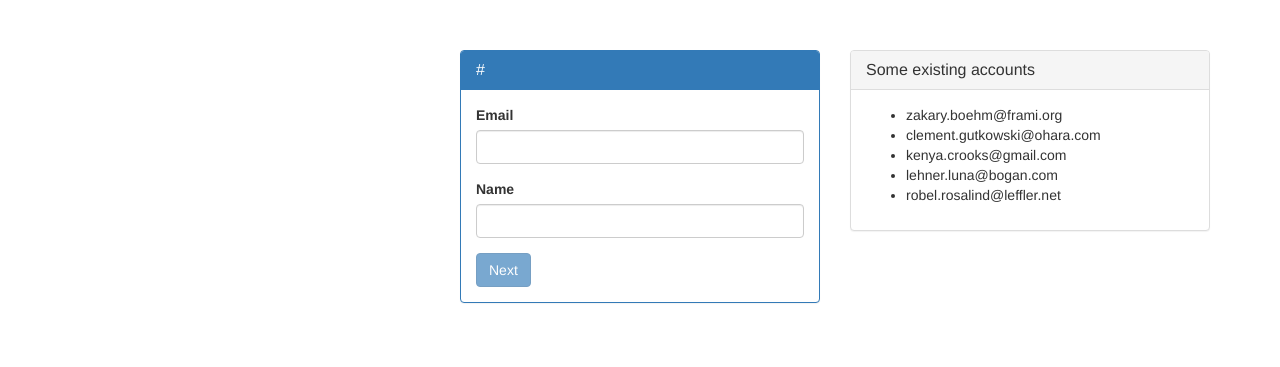
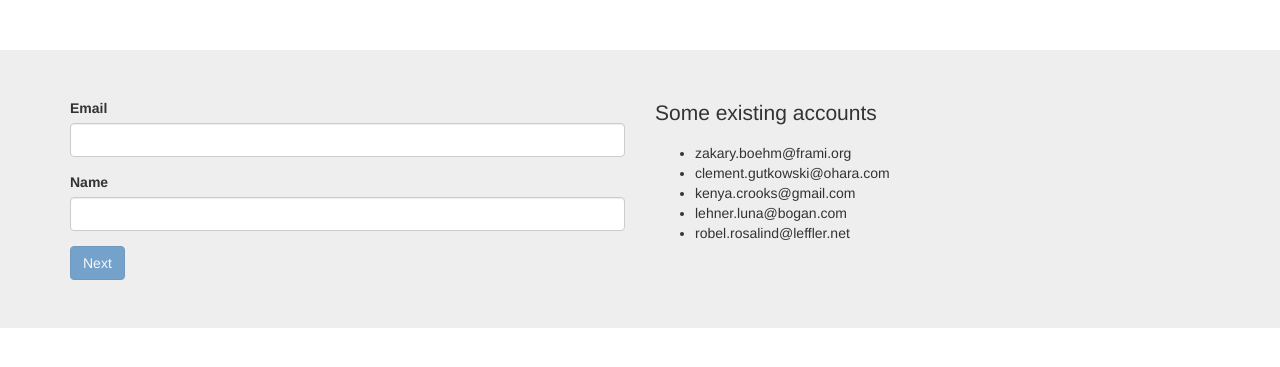
Before and after one commit to josephmtinangi/ajax-fetch-name-by-email, a PHP site: page /index.php in a window 1280 px wide. Shown: the top 367 px of the page. Run offline with PHP 8.4, Linux system fonts and the light colour scheme.

Commit message:
Redesign welcome page

```diff
--- a/index.view.php
+++ b/index.view.php
@@ -11,15 +11,11 @@
 </head>
 <body>
 
+<div class="jumbotron">
     <div class="container">
         <div class="row">
-            <div class="col-sm-4"></div>
-            <div class="col-sm-4">
-                <div class="panel panel-primary">
-                       <div class="panel-heading">
-                           <h3 class="panel-title">#</h3>
-                       </div>
-                       <div class="panel-body">
+            <div class="col-sm-6">
+
                 <div class="form-group">
                     <label for="email">Email</label>
                     <input type="email" name="email" id="email" class="form-control"/>
@@ -36,15 +32,12 @@
                     <input type="text" name="name" id="name" class="form-control"/>
                 </div>
                 <button class="btn btn-primary" disabled id="btnNext">Next</button>
+
             </div>
-                   </div>
-            </div>
-            <div class="col-sm-4">
-                <div class="panel panel-default">
-                     <div class="panel-heading">
-                         <h3 class="panel-title">Some existing accounts</h3>
-                     </div>
-                     <div class="panel-body">
+            <div class="col-sm-6">
+                <p>
+                    Some existing accounts
+                </p>
                  <ul>
                      <li>zakary.boehm@frami.org</li>
                      <li>clement.gutkowski@ohara.com</li>
@@ -56,7 +49,6 @@
         </div>
     </div>
 </div>
-    </div>
 
     <script src="https://ajax.googleapis.com/ajax/libs/jquery/1.12.4/jquery.min.js"></script>
     <script src="/assets/js/app.js"></script>
```
Lines whose indentation alone changed are shown as unchanged.
